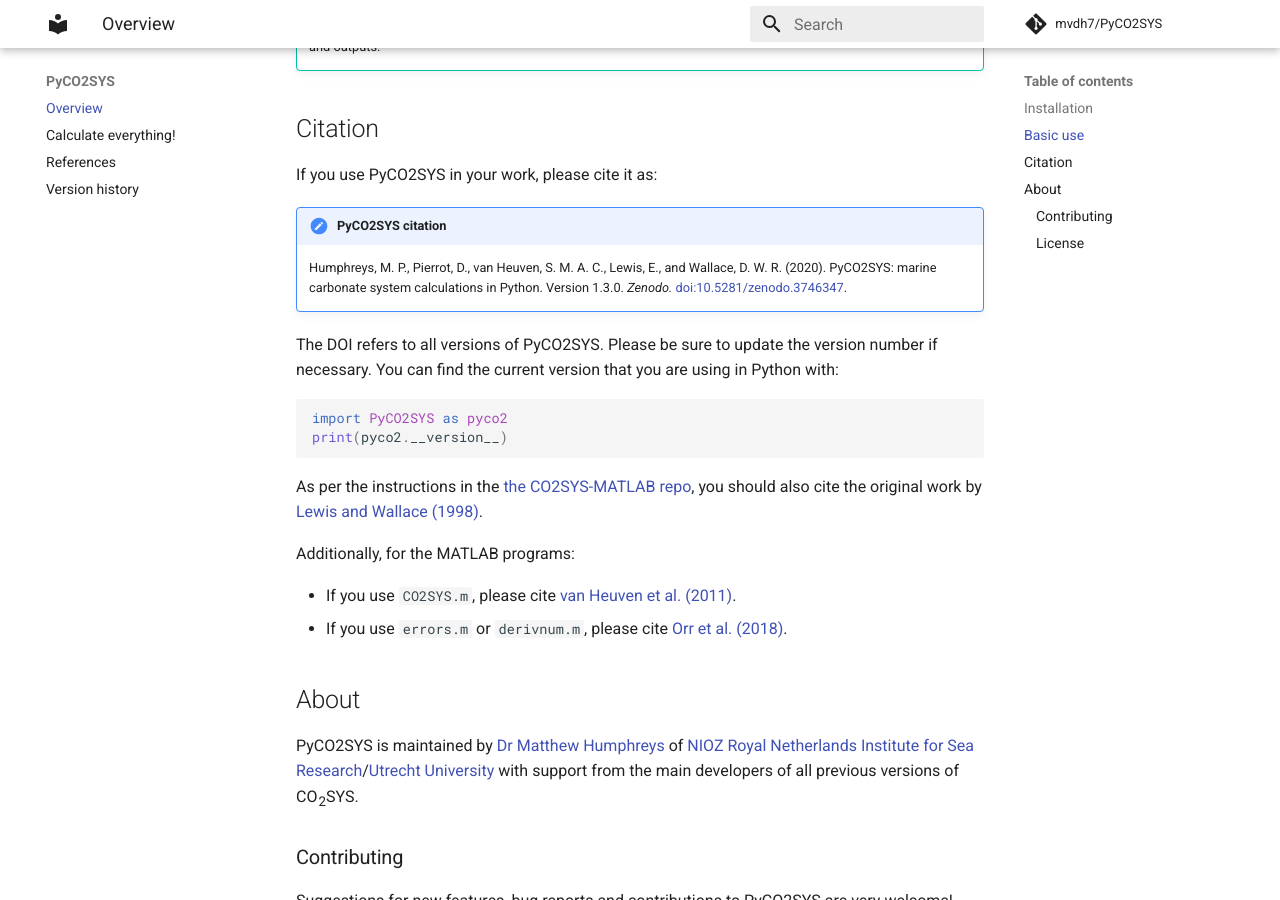
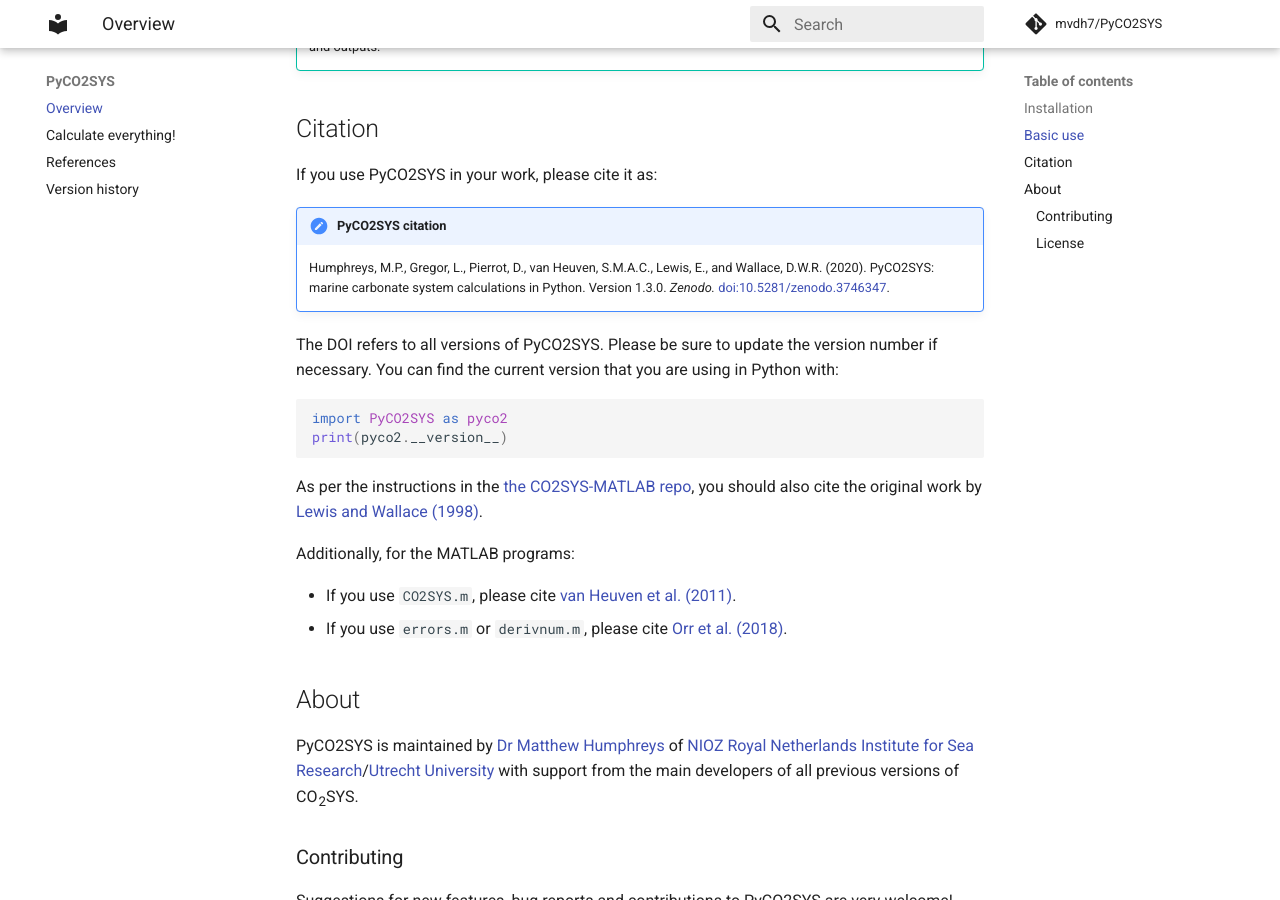
Before and after one commit to mvdh7/PyCO2SYS, an MkDocs documentation site: the page built from docs/index.md, in a window 1280 px wide and 900 px high, scrolled down 982 px. Built offline with MkDocs 1.6.1 and Material for MkDocs 9.7.7, drawn with Linux system fonts in a browser that asks for light colours; comment, search, counter and statistics services are not loaded.

Commit message:
Add Luke Gregor to contributors

```diff
--- a/docs/index.md
+++ b/docs/index.md
@@ -40,7 +40,7 @@ However, the modules and functions contained within are not yet fully documented
 If you use PyCO2SYS in your work, please cite it as:
 
 !!! note "PyCO2SYS citation"
-    Humphreys, M. P., Pierrot, D., van Heuven, S. M. A. C., Lewis, E., and Wallace, D. W. R. (2020). PyCO2SYS: marine carbonate system calculations in Python. Version 1.3.0. *Zenodo.* [doi:10.5281/zenodo.3746347](http://doi.org/10.5281/zenodo.3746347).
+    Humphreys, M.P., Gregor, L., Pierrot, D., van Heuven, S.M.A.C., Lewis, E., and Wallace, D.W.R. (2020). PyCO2SYS: marine carbonate system calculations in Python. Version 1.3.0. *Zenodo.* [doi:10.5281/zenodo.3746347](http://doi.org/10.5281/zenodo.3746347).
 
 The DOI refers to all versions of PyCO2SYS. Please be sure to update the version number if necessary. You can find the current version that you are using in Python with:
 
```
Also changed, not shown: README.md (+1 -1 lines), .zenodo.json, 1 other file.
